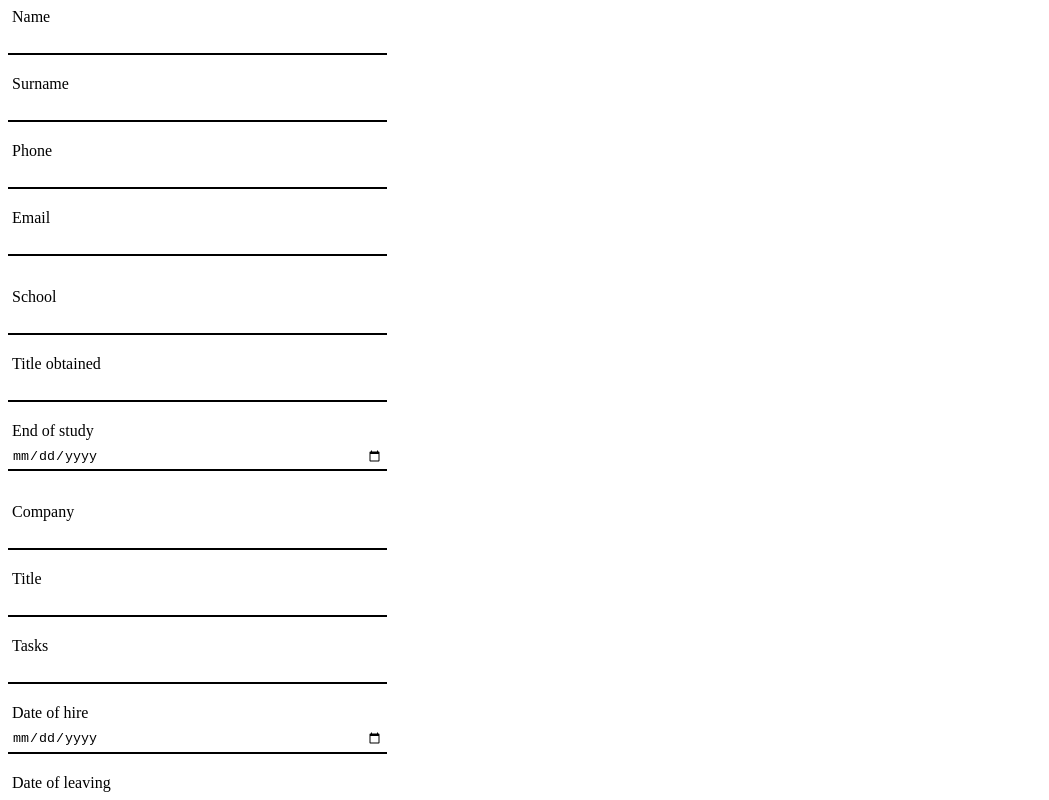
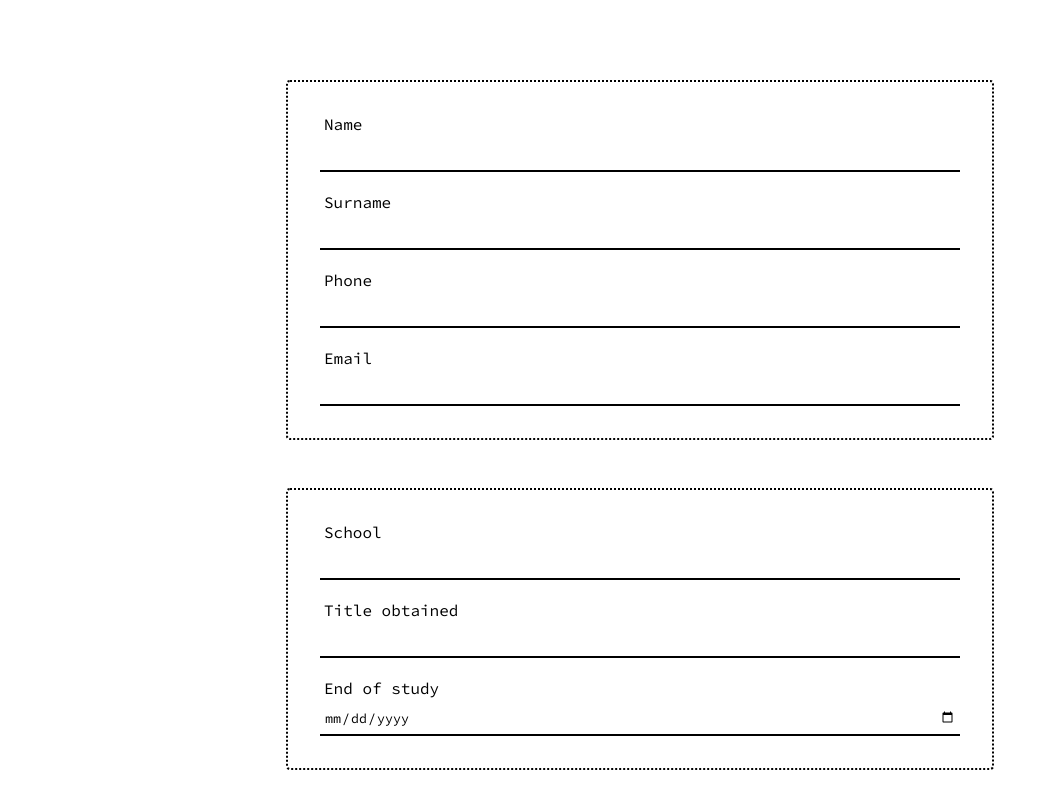
Before and after one commit to PepaHrebec/cv-project, a React (Create React App) app: page / in a window 1280 px wide. Shown: the top 800 px of the page, without its empty margins (0-1049 px from the left). Built offline with nearby package versions, Linux system fonts and the light colour scheme.

Commit message:
Add styling and condit. rendering

```diff
--- a/public/index.html
+++ b/public/index.html
@@ -11,6 +11,12 @@
     />
     <link rel="apple-touch-icon" href="%PUBLIC_URL%/logo192.png" />
     <link rel="manifest" href="%PUBLIC_URL%/manifest.json" />
+    <link rel="preconnect" href="https://fonts.googleapis.com" />
+    <link rel="preconnect" href="https://fonts.gstatic.com" crossorigin />
+    <link
+      href="https://fonts.googleapis.com/css2?family=Source+Code+Pro&display=swap"
+      rel="stylesheet"
+    />
     <title>React App</title>
   </head>
   <body>
--- a/src/App.js
+++ b/src/App.js
@@ -2,26 +2,47 @@ import React, { useState } from "react";
 import { Generic } from "./components/Generic";
 import { Education } from "./components/Education";
 import { Experience } from "./components/Experience";
-import styled from "styled-components";
+import styled, { createGlobalStyle } from "styled-components";
+
+const GlobalStyle = createGlobalStyle`
+  * {font-family: 'Source Code Pro', monospace;
+    padding: 0;
+    margin: 0;
+    }
+`;
 
 const StyledWrapper = styled.div`
   display: flex;
   flex-direction: column;
-  gap: 2rem;
+  gap: 3rem;
+  width: 100vw;
+  padding: 5rem 0;
+  & > * {
+    margin: 0 auto;
+  }
+`;
+
+const StyledButton = styled.button`
+  padding: 1rem;
+  width: 10rem;
 `;
 
 const App = () => {
   const [clicked, setClicked] = useState(true);
 
-  const onClick = () => {
-    setClicked(!clicked);
-  };
-
   return (
     <StyledWrapper>
+      <GlobalStyle />
       <Generic clicked={clicked} />
-      <Education />
-      <Experience />
+      <Education clicked={clicked} />
+      <Experience clicked={clicked} />
+      <StyledButton
+        onClick={() => {
+          setClicked(!clicked);
+        }}
+      >
+        {clicked ? "Submit your CV" : "Edit your CV"}
+      </StyledButton>
     </StyledWrapper>
   );
 };
--- a/src/components/Education.jsx
+++ b/src/components/Education.jsx
@@ -6,13 +6,16 @@ const SectionWrapper = styled.div`
   display: flex;
   flex-direction: column;
   gap: 20px;
+  border: 2px dotted black;
+  padding: 2rem;
+  border-radius: 4px;
 `;
 
-const Education = () => {
+const Education = (props) => {
   const [eduVals, setEduVals] = useState({
-    school: "",
-    title: "",
-    date: "",
+    school: " ",
+    title: " ",
+    date: " ",
   });
 
   const handleclick = (e, name) => {
@@ -31,6 +34,7 @@ const Education = () => {
           handleclick(e, "school");
         }}
         valueInput={eduVals.school}
+        clicked={props.clicked}
       />{" "}
       <Inputs
         inputId="Title obtained"
@@ -39,6 +43,7 @@ const Education = () => {
           handleclick(e, "title");
         }}
         valueInput={eduVals.title}
+        clicked={props.clicked}
       />
       <Inputs
         inputId="End of study"
@@ -47,6 +52,7 @@ const Education = () => {
           handleclick(e, "date");
         }}
         valueInput={eduVals.date}
+        clicked={props.clicked}
       />
     </SectionWrapper>
   );
--- a/src/components/Experience.jsx
+++ b/src/components/Experience.jsx
@@ -6,15 +6,18 @@ const SectionWrapper = styled.div`
   display: flex;
   flex-direction: column;
   gap: 20px;
+  border: 2px dotted black;
+  padding: 2rem;
+  border-radius: 4px;
 `;
 
-const Experience = () => {
+const Experience = (props) => {
   const [expVals, setExpVals] = useState({
-    company: "",
-    title: "",
-    main_tasks: "",
-    hire: "",
-    left: "",
+    company: " ",
+    title: " ",
+    main_tasks: " ",
+    hire: " ",
+    left: " ",
   });
 
   const handleclick = (e, name) => {
@@ -32,6 +35,7 @@ const Experience = () => {
           handleclick(e, "company");
         }}
         valueInput={expVals.company}
+        clicked={props.clicked}
       />
       <Inputs
         inputId="Title"
@@ -40,6 +44,7 @@ const Experience = () => {
           handleclick(e, "title");
         }}
         valueInput={expVals.title}
+        clicked={props.clicked}
       />
       <Inputs
         inputId="Tasks"
@@ -48,6 +53,7 @@ const Experience = () => {
           handleclick(e, "main_tasks");
         }}
         valueInput={expVals.main_tasks}
+        clicked={props.clicked}
       />
       <Inputs
         inputId="Date of hire"
@@ -56,6 +62,7 @@ const Experience = () => {
           handleclick(e, "hire");
         }}
         valueInput={expVals.hire}
+        clicked={props.clicked}
       />
       <Inputs
         inputId="Date of leaving"
@@ -64,6 +71,7 @@ const Experience = () => {
           handleclick(e, "left");
         }}
         valueInput={expVals.left}
+        clicked={props.clicked}
       />
     </SectionWrapper>
   );
--- a/src/components/Generic.jsx
+++ b/src/components/Generic.jsx
@@ -6,20 +6,17 @@ const SectionWrapper = styled.div`
   display: flex;
   flex-direction: column;
   gap: 20px;
-`;
-
-const StyledButton = styled.button`
-  width: 100px;
-  border-radius: 8px;
-  padding: 8px;
+  border: 2px dotted black;
+  padding: 2rem;
+  border-radius: 4px;
 `;
 
 const Generic = (props) => {
   const [genericVals, setGenericVals] = useState({
-    name: "",
-    surname: "",
-    phone: "",
-    email: "",
+    name: " ",
+    surname: " ",
+    phone: " ",
+    email: " ",
   });
 
   const handleclick = (e, name) => {
@@ -38,6 +35,7 @@ const Generic = (props) => {
           handleclick(e, "name");
         }}
         valueInput={genericVals.name}
+        clicked={props.clicked}
       />
       <Inputs
         inputId="Surname"
@@ -46,6 +44,7 @@ const Generic = (props) => {
           handleclick(e, "surname");
         }}
         valueInput={genericVals.surname}
+        clicked={props.clicked}
       />
       <Inputs
         inputId="Phone"
@@ -54,6 +53,7 @@ const Generic = (props) => {
           handleclick(e, "phone");
         }}
         valueInput={genericVals.phone}
+        clicked={props.clicked}
       />
       <Inputs
         inputId="Email"
@@ -62,6 +62,7 @@ const Generic = (props) => {
           handleclick(e, "email");
         }}
         valueInput={genericVals.email}
+        clicked={props.clicked}
       />
     </SectionWrapper>
   );
--- a/src/components/Inputs.jsx
+++ b/src/components/Inputs.jsx
@@ -8,6 +8,7 @@ const StyledInput = styled.input`
   margin-top: 4px;
   padding: 4px;
   border-radius: 2px 2px 0 0;
+  height: 1.5rem;
   ::-webkit-inner-spin-button {
     -webkit-appearance: none;
     margin: 0;
@@ -25,23 +26,35 @@ const StyledInput = styled.input`
 const Wrapper = styled.div`
   display: flex;
   flex-direction: column;
-  max-width: 30%;
+  width: clamp(20rem, 50vw, 40rem);
 `;
 
 const StyledLabel = styled.label`
   margin-left: 4px;
 `;
 
+const StyledDiv = styled.div`
+  border-bottom: 2px solid black;
+  background-color: white;
+  margin-top: 4px;
+  padding: 4px;
+  height: 1.5rem;
+`;
+
 const Inputs = (props) => {
   return (
     <Wrapper>
       <StyledLabel htmlFor={props.inputId}>{props.inputId}</StyledLabel>
+      {props.clicked ? (
         <StyledInput
           id={props.inputId}
           type={props.type}
           onChange={props.change}
           value={props.valueInput}
         />
+      ) : (
+        <StyledDiv>{props.valueInput}</StyledDiv>
+      )}
     </Wrapper>
   );
 };
```
Lines whose indentation alone changed are shown as unchanged.
